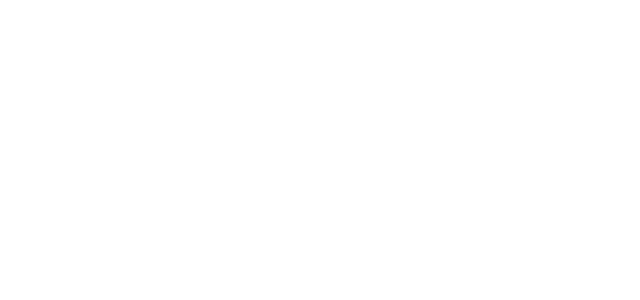
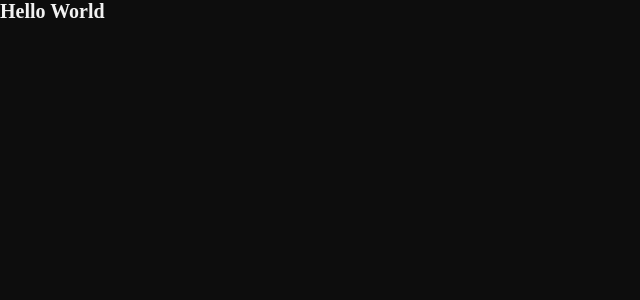
Before and after one commit to JeanLincoln/TodoList-App, a React (Vite) app: page / in a window 1280 px wide. Shown: the top 300 px of the page, without its empty margins (0-640 px from the left). Built offline with nearby package versions, Linux system fonts and the light colour scheme.

Commit message:
TodoListApp, Global Theme Added

```diff
--- a/index.html
+++ b/index.html
@@ -4,6 +4,9 @@
     <meta charset="UTF-8" />
     <link rel="icon" type="image/svg+xml" href="/vite.svg" />
     <meta name="viewport" content="width=device-width, initial-scale=1.0" />
+    <link rel="preconnect" href="https://fonts.googleapis.com">
+    <link rel="preconnect" href="https://fonts.gstatic.com" crossorigin>
+    <link href="https://fonts.googleapis.com/css2?family=Inter:wght@400;700&display=swap" rel="stylesheet">
     <title>TodoList</title>
   </head>
   <body>
--- a/src/App.tsx
+++ b/src/App.tsx
@@ -1,10 +1,12 @@
 import { ThemeProvider } from "styled-components"
+import { GlobalStyle } from "./styles/Global"
 import { DefaultTheme } from "./styles/themes/Default"
 
 export function App() {
   return (
    <ThemeProvider theme={DefaultTheme}>
-
+    <GlobalStyle />
+    <h1>Hello World</h1>
    </ThemeProvider>
   )
 }
--- /dev/null
+++ b/src/styles/Global.ts
@@ -0,0 +1,30 @@
+import { createGlobalStyle } from 'styled-components'
+
+export const GlobalStyle = createGlobalStyle`
+    *{
+        margin:0;
+        padding:0;
+        box-sizing: border-box;
+    }
+
+    html{
+        font-size: 62.5%;
+    }
+
+    :focus{
+        outline:0;
+        box-shadow: 0 0 0 2px ${(props) => props.theme['purple-dark']};
+    }
+
+    body{
+        background:${(props) => props.theme['gray-700']};
+        color:${(props) => props.theme['gray-100']};
+        -webkit-font-smoothing:antialiased;
+    }
+
+    border-style, input, textarea, button {
+        font-family: 'Inter', sans-serif;
+        font-weight: 400;
+        font-size: 1rem;
+    }
+`
```
